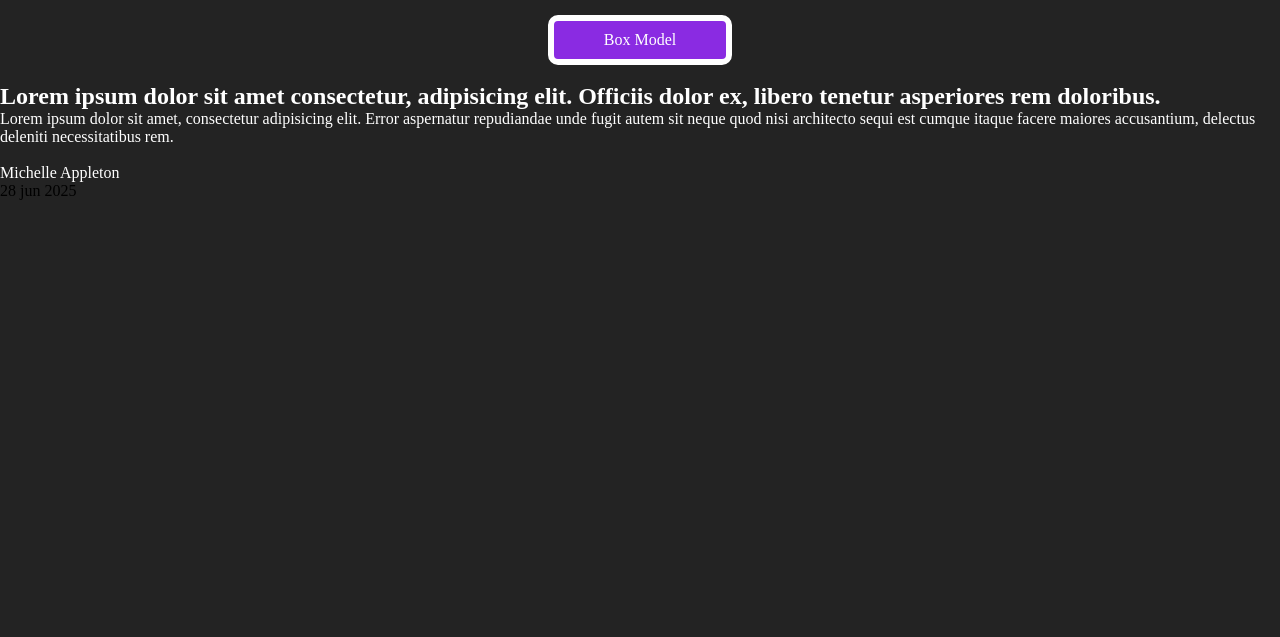
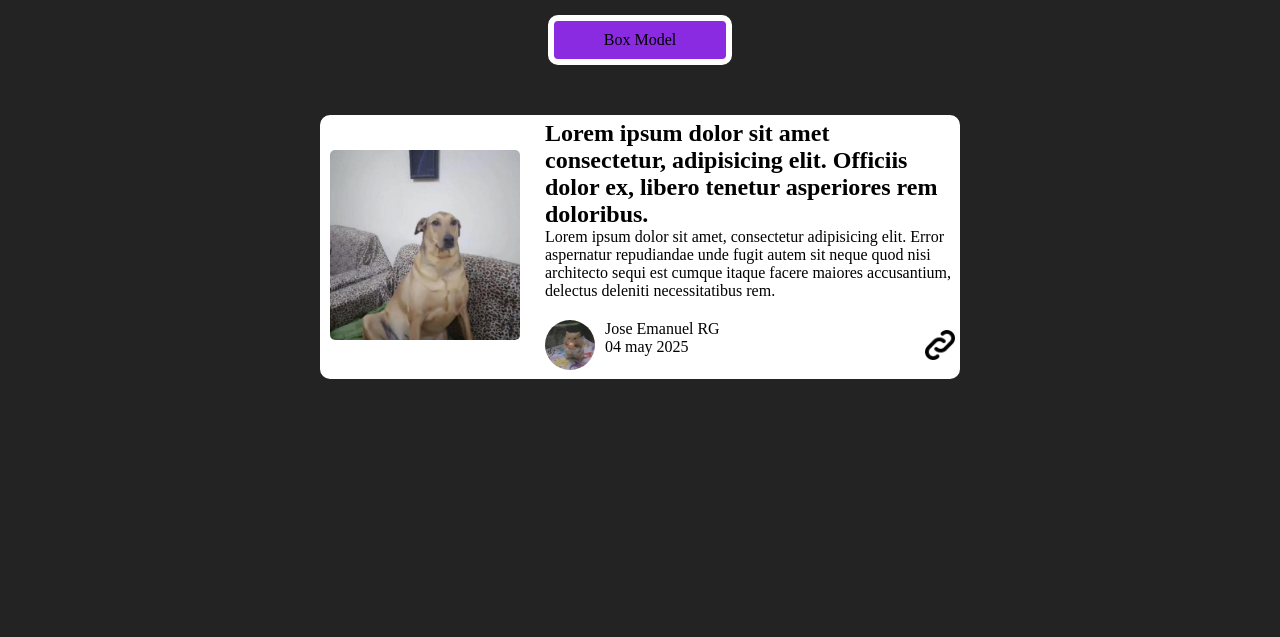
Before and after one commit to EmaREGO/web-c-fundamentos-desarrollo-web, a plain HTML site: page 02-propiedades-css/index.html in a window 1280 px wide. Shown: the part 163-800 px from the top of the page. Drawn offline with Linux system fonts and the light colour scheme.

Commit message:
Add: Archivo css modificado para parecer al ejemplo solicitado

```diff
--- a/02-propiedades-css/index.html
+++ b/02-propiedades-css/index.html
@@ -31,12 +31,12 @@
         </div>
 
 
-        <div class="card">
+        <div class="card-info">
             <div class="card-image">
-            <img src="..." alt="" />
+                <img src="/assets/edge.jpg" alt="" class="fImage"/>
             </div>
-        <div class="card-content">
-            <h2>
+            <div class="card-contents">
+                <h2 class="">
                     Lorem ipsum dolor sit amet consectetur, adipisicing elit. Officiis
                     dolor ex, libero tenetur asperiores rem doloribus.
                 </h2>
@@ -46,18 +46,18 @@
                     sequi est cumque itaque facere maiores accusantium, delectus deleniti
                     necessitatibus rem.
                 </p>
-            <div>
+                <div class="card-footer">
                     <div class="card-user-info">
                         <div>
-                    <img src="..." alt="" />
+                            <img src="/assets/normalHamster.jpg" alt="" class="image-icon"/>
                         </div>
                         <div>
-                    <p>Michelle Appleton</p>
-                    <span>28 jun 2025</span>
+                            <p>Jose Emanuel RG</p>
+                            <span>04 may 2025</span>
                         </div>
                     </div>
-                <div>
-                    <img src=".." alt="" />
+                    <div class="shared-icon">
+                        <img src="/assets/enlace-alt.png" alt="" class=""/>
                     </div>
                 </div>
             </div>
--- a/02-propiedades-css/styles.css
+++ b/02-propiedades-css/styles.css
@@ -9,7 +9,7 @@ body {
 }
 
 h1, h2, h3, h4, h5, h6, p, a {
-    color: white;
+    color: rgb(0, 0, 0);
     text-decoration: none;
 }
 
@@ -35,8 +35,48 @@ h1, h2, h3, h4, h5, h6, p, a {
     background-color: blueviolet;
     padding: 10px 50px;
   /* padding-right: 50%; */
-    margin: 30px auto 0px auto;
+    margin: 30px auto 50px auto;
     text-align: center;
     border: 6px solid white;
     border-radius: 10px;
 }
+
+.card-info{
+    width: 50%;
+    padding: 5px;
+    background-color: white;
+    display: flex;
+    align-items: center;
+    gap: 20px;
+    margin: 0 auto; /* PARA PONER EL RECUADRO EN MEDIO*/
+    border-radius: 10px;
+}
+
+.fImage {
+    width: 200px;
+    height: 200px;
+    padding: 5px;
+    border-radius: 10px;
+
+}
+.image-icon{
+    width: 50px;
+    border-radius: 50%;
+}
+
+.shared-icon img{
+    width: 30px;
+    cursor: pointer;
+}
+
+.card-footer {
+    display: flex;
+    justify-content: space-between;
+    align-items: center;
+    margin-top: 20px;
+}
+
+.card-user-info{
+    display: flex;
+    gap: 10px;
+}
```
Also changed, not shown: assets/edge.jpg (added), assets/enlace-alt.png (added), assets/normalHamster.jpg (added). Lines whose indentation alone changed are shown as unchanged.
